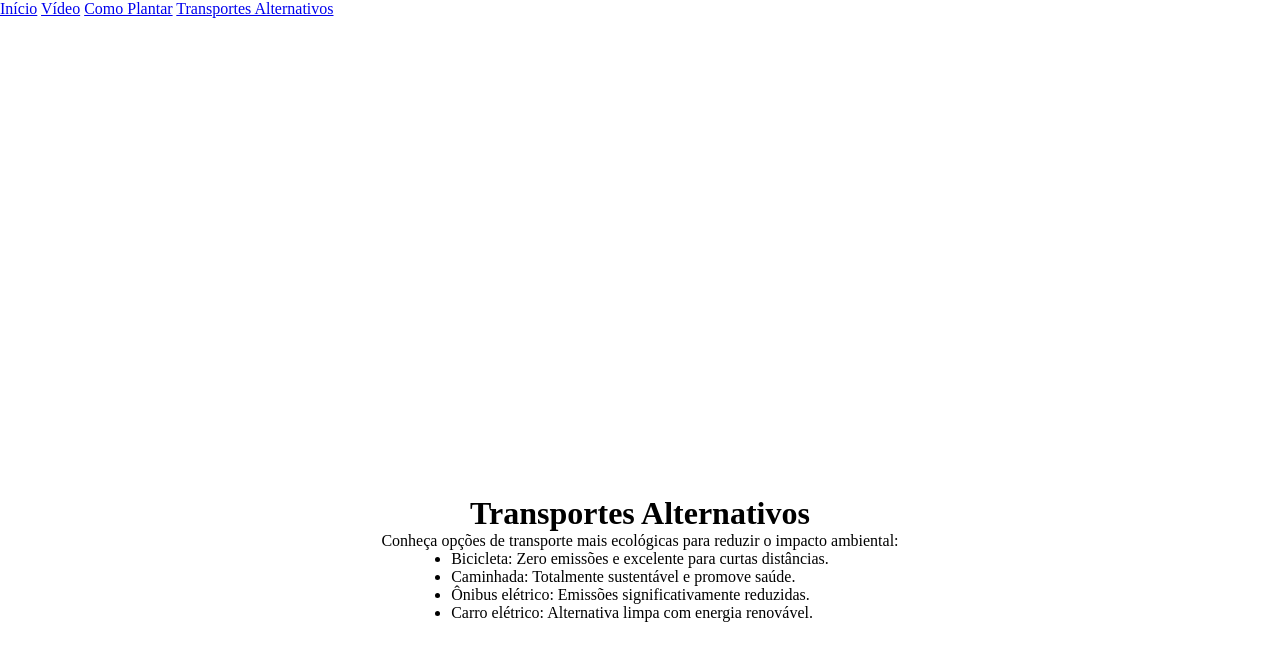
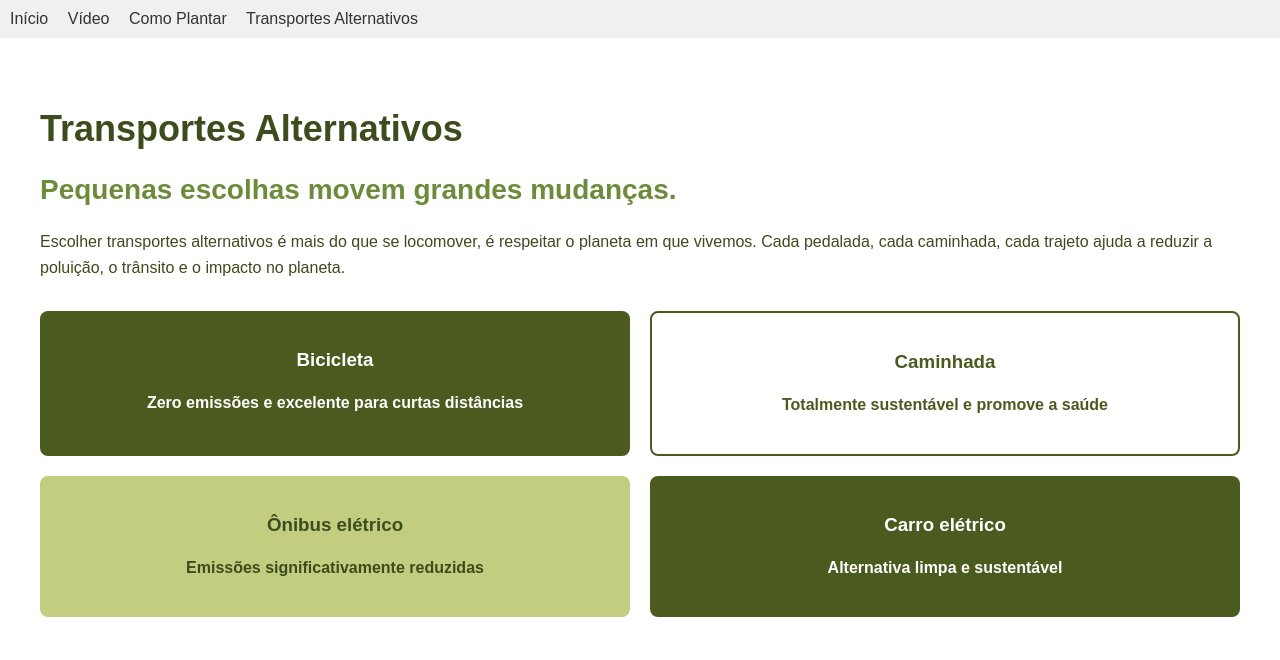
Before and after one commit to oi-ina/MyFistWebApp, a plain HTML site: page transporte_alternativo.html in a window 1280 px wide. Drawn offline with Linux system fonts and the light colour scheme.

Commit message:
atualizacao grande kk

```diff
--- /dev/null
+++ b/paginaVideo.css
@@ -0,0 +1,53 @@
+.video-container {
+    box-sizing: border-box;
+    position: relative;
+    padding-bottom: 28.125%;
+    width: 40%;
+    height: 200px;
+    overflow: hidden;
+    margin: 20px auto;
+    position: relative;
+    box-shadow: 4px 6px 12px -1px rgba(0,0,0,0.75);
+    -webkit-box-shadow: 4px 6px 12px -1px rgba(0,0,0,0.75);
+    -moz-box-shadow: 4px 6px 12px -1px rgba(0,0,0,0.75);
+}
+
+.video-container iframe {
+    position: absolute;
+    top: 0;
+    left: 0;
+    border: 0;
+    width: 100%;
+    height: 100%;
+
+}
+
+.video-texto {
+    color: black;
+    font-size: 36px;
+    text-align: center;
+    margin: auto;
+    padding: 20px;
+
+}
+
+body {
+    background-color: white;
+}
+
+nav {
+    text-align: center;
+    background-color: #3c4c1c;
+    padding: 15px;
+    box-shadow: 4px 6px 5px -1px rgba(0,0,0,0.75);
+    -webkit-box-shadow: 4px 6px 5px -1px rgba(0,0,0,0.75);
+    -moz-box-shadow: 4px 6px 5px -1px rgba(0,0,0,0.75);
+}
+
+a {
+    align-self: auto;
+    color: white;
+    text-decoration: none;
+    margin: 25px;
+    font-size: s;
+}
--- /dev/null
+++ b/resultado.css
@@ -0,0 +1,39 @@
+body {
+  font-family: Arial, sans-serif;
+  background-color: #f8f8f8;
+  color: #2d2f12;
+  text-align: center;
+  padding: 40px;
+}
+
+h1 {
+  font-size: 2.5em;
+  margin-bottom: 30px;
+  color: #2d2f12;
+}
+
+#resumo {
+  max-width: 600px;
+  margin: 0 auto;
+  background-color: #ffffff;
+  border-radius: 12px;
+  box-shadow: 0 0 15px rgba(0,0,0,0.1);
+  padding: 30px;
+}
+
+#resumo p {
+  font-size: 1.2em;
+  margin: 10px 0;
+}
+
+#resumo h2 {
+  font-size: 1.8em;
+  margin-top: 30px;
+  color: #004080;
+}
+
+#resumo h3 {
+  font-size: 2em;
+  margin-top: 20px;
+  color: #007000;
+}
--- a/style.css
+++ b/style.css
@@ -1,20 +1,6 @@
-
-
 body {
     background-color: rgb(255, 255, 255);
 }
-
-.telaInicial {
-    height: 1080px;
-    background-size: 1920px 1080px;
-    background-position: center;
-    display: flex;
-    flex-direction: column;
-    align-items: center;
-    justify-content: center;
-    position: relative;
-}
-
 
 
 
--- /dev/null
+++ b/telainicial.css
@@ -0,0 +1,65 @@
+.telaInicial {
+    min-height: 100vh;
+    display: flex;
+    justify-content: center;
+    align-items: center;
+    flex-direction: column;
+    background-size: cover;
+    background-position: center;
+}
+
+/* definição btn arvore*/
+.botaoArvore {
+    background: none;
+    border: none;
+    cursor: pointer;
+    padding: 0;
+}
+
+.botaoArvore img {
+    width: 300px; /* Ajuste o tamanho da árvore */
+    height: auto;
+    transition: transform 0.2s ease;
+}
+
+.botaoArvore:hover img {
+    transform: scale(1.05);
+}
+
+nav {
+    display: flex;
+    justify-content: flex-end; /* Joga tudo pro canto direito */
+    gap: 15px; /* Espaço entre os botões */
+    position: absolute; /* Fixa no topo */
+    top: 20px;
+    right: 30px;
+}
+
+nav a {
+    color: #4A5518;
+    text-decoration: none;
+    font-size: 17px;
+    font-family: Arial, sans-serif;
+    transition: color 0.3s ease, text-decoration 0.3s ease;
+    background: none;
+    padding: 0; /* isso aqui é a borda certinha na árvore */
+    border: none;
+}
+
+nav a:hover {
+    text-decoration: underline;
+    color: #ADB858; /* muda a cor quando passa mouse */
+}
+
+nav div {
+    display: inline-block; /* pra deixar os btn lado a lado */
+}
+
+/* ficava mudando pra roxo, ai tive que por isso aqui */
+nav a:link,
+nav a:visited,
+nav a:hover,
+nav a:active {
+    color: #4A5518;;
+    text-decoration: none;
+}
--- /dev/null
+++ b/transporte_alternativo.css
@@ -0,0 +1,69 @@
+body {
+    font-family: Arial, sans-serif;
+    margin: 0;
+    padding: 0;
+}
+
+nav {
+    background-color: #f0f0f0;
+    padding: 10px;
+}
+
+nav a {
+    margin-right: 15px;
+    text-decoration: none;
+    color: #333;
+}
+
+.conteudoTransporte {
+    padding: 30px;
+    max-width: 1200px;
+    margin: auto;
+    color: #3c4c1c;
+}
+
+h1 {
+    font-size: 36px;
+    margin-top: 40px;
+}
+
+h2 {
+    color: #6c8c3c;
+    font-size: 28px;
+}
+
+p {
+    margin-top: 10px;
+    line-height: 1.6;
+}
+
+.gridTransporte {
+    display: grid;
+    grid-template-columns: repeat(2, 1fr);
+    gap: 20px;
+    margin-top: 30px;
+}
+
+.box {
+    padding: 20px;
+    border-radius: 8px;
+    text-align: center;
+    font-weight: bold;
+}
+
+
+.boxVerdeEscuro {
+    font-weight: bold;
+    background-color: #4b5a1f;
+    color: white;
+}
+
+.boxVerdeClaro {
+    background-color: #c2cd7f;
+    color: #3c4c1c;
+}
+
+.borda {
+    border: 2px solid #4b5a1f;
+    color: #4b5a1f;
+}
--- a/transporte_alternativo.html
+++ b/transporte_alternativo.html
@@ -1,9 +1,9 @@
 <!DOCTYPE html>
-<html>
+<html lang="pt-BR">
 <head>
     <meta charset="utf-8"/>
-    <title>Vídeo</title>
-    <link rel="stylesheet" href="style.css">
+    <title>Transportes Alternativos</title>
+    <link rel="stylesheet" href="transporte_alternativo.css">
 </head>
 <body>
     <nav>
@@ -12,15 +12,37 @@
         <a href="como_plantar.html">Como Plantar</a>
         <a href="transporte_alternativo.html">Transportes Alternativos</a>
     </nav>
-   <div class="telaInicial">
+
+    <div class="conteudoTransporte">
         <h1>Transportes Alternativos</h1>
-        <p>Conheça opções de transporte mais ecológicas para reduzir o impacto ambiental:</p>
-        <ul>
-            <li>Bicicleta: Zero emissões e excelente para curtas distâncias.</li>
-            <li>Caminhada: Totalmente sustentável e promove saúde.</li>
-            <li>Ônibus elétrico: Emissões significativamente reduzidas.</li>
-            <li>Carro elétrico: Alternativa limpa com energia renovável.</li>
-        </ul>
+        <h2>Pequenas escolhas movem grandes mudanças.</h2>
+
+        <p>Escolher transportes alternativos é mais do que se locomover, é respeitar o planeta em que vivemos.
+        Cada pedalada, cada caminhada, cada trajeto ajuda a reduzir a poluição, o trânsito e o impacto no planeta.</p>
+
+
+
+        <div class="gridTransporte">
+            <div class="box boxVerdeEscuro">
+                <h3>Bicicleta</h3>
+                <p>Zero emissões e excelente para curtas distâncias</p>
+            </div>
+
+            <div class="box borda">
+                <h3>Caminhada</h3>
+                <p>Totalmente sustentável e promove a saúde</p>
+            </div>
+
+            <div class="box boxVerdeClaro">
+                <h3>Ônibus elétrico</h3>
+                <p>Emissões significativamente reduzidas</p>
+            </div>
+
+            <div class="box boxVerdeEscuro">
+                <h3>Carro elétrico</h3>
+                <p>Alternativa limpa e sustentável</p>
+            </div>
+        </div>
     </div>
 </body>
 </html>
```
Also changed, not shown: aviao.html (+1 -1 lines), calculo.js (added, +107 -0 lines), carro.html (+4 -3 lines), como_plantar.html (+11 -9 lines), index.html (+12 -12 lines), moto.html (+2 -1 lines), onibus.html (+2 -1 lines), resultado.html (+5 -32 lines), video.html (+27 -11 lines), imagens/arvore.png (added).
